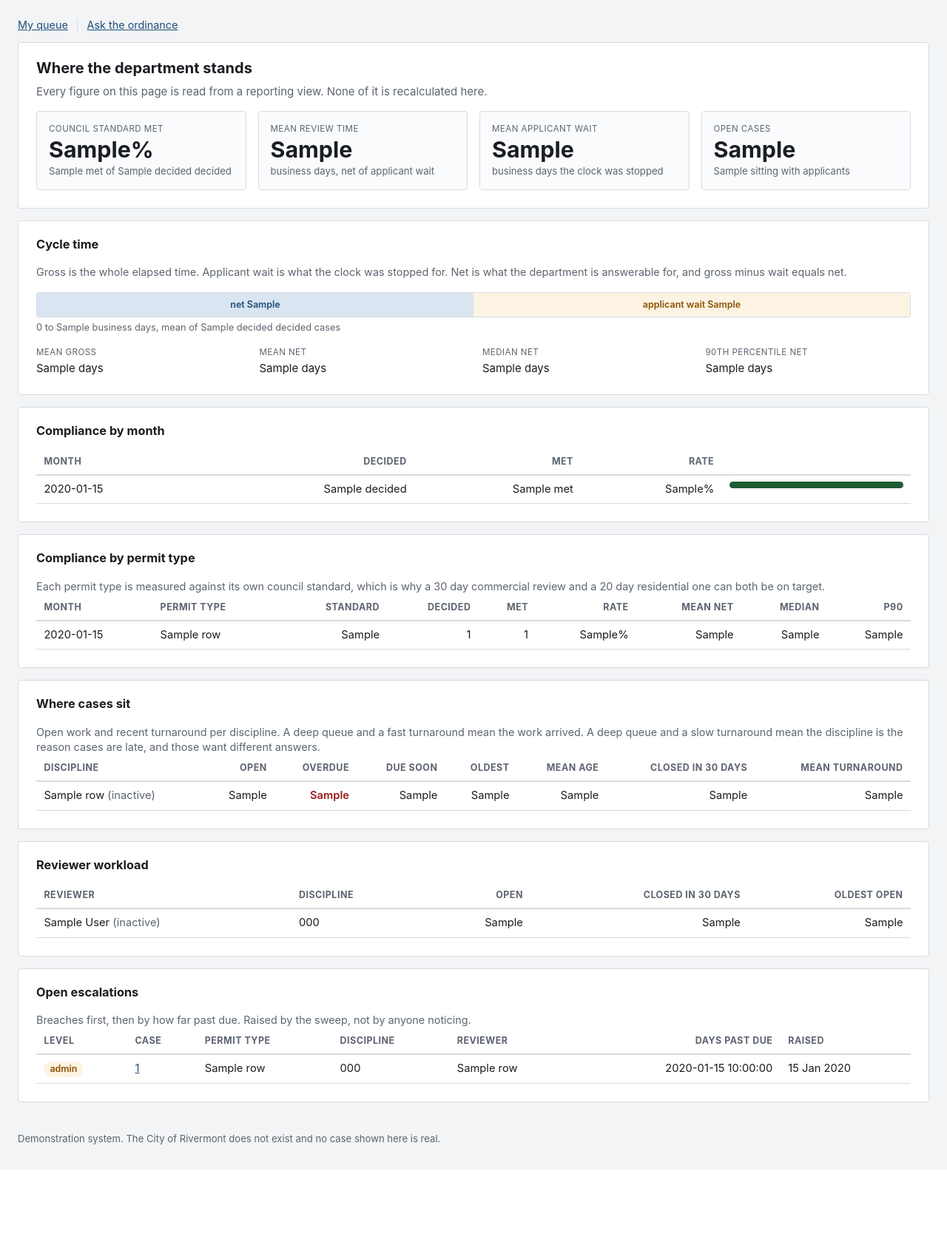
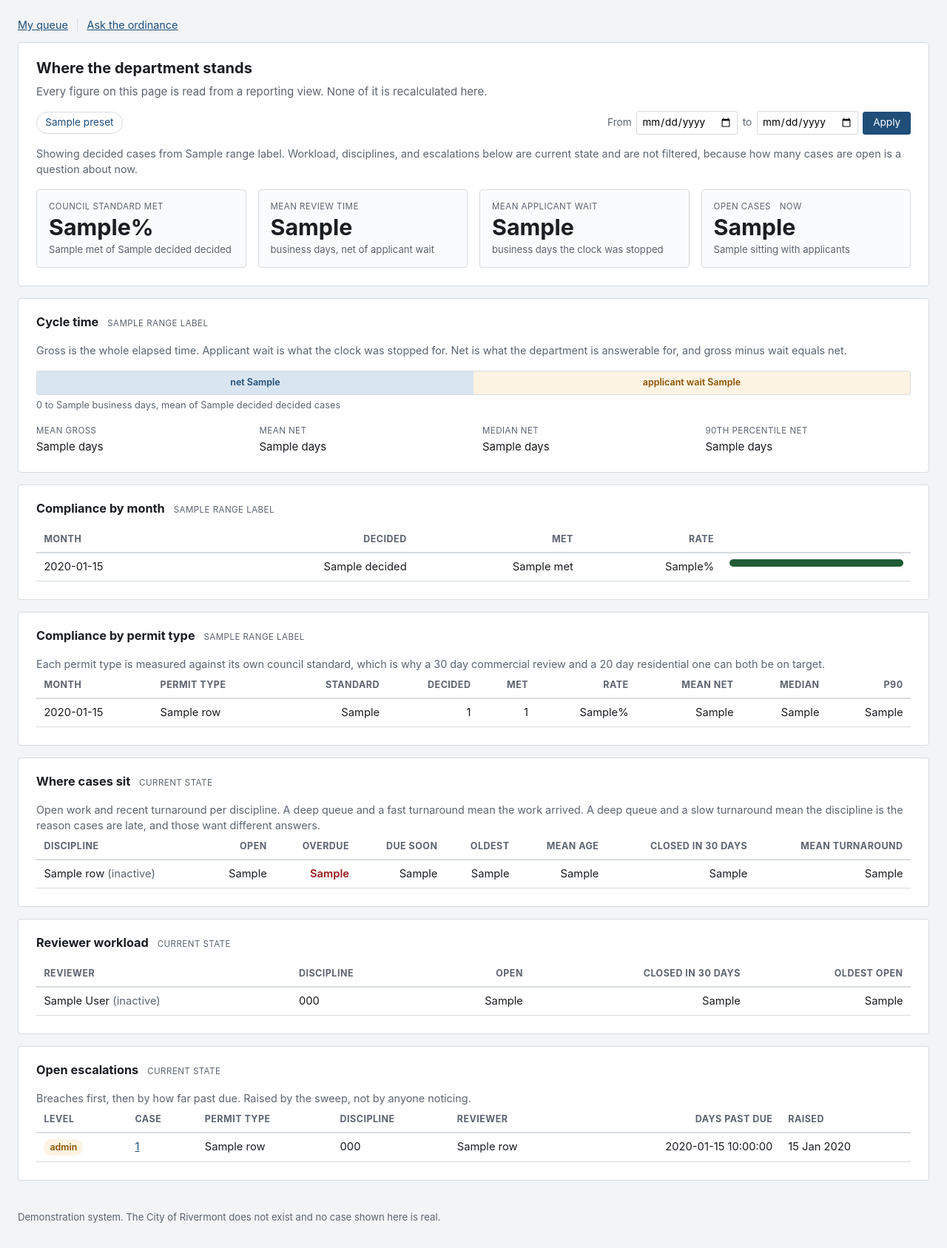
Before and after one commit to hworku24/permit-review-workflow, a FastAPI app: template permitflow/ui/templates/dashboard.html in a window 1280 px wide. Shown: the part 44-1731 px from the top of the page at 74% size. Before the commit the page ends 1625 px from the top, so only its background shows below. Run offline with FastAPI, Linux system fonts and the light colour scheme; the template is opened without the code that fills it: most values are stand-ins (such as "Sample title", 1, 10 or a date in 2020).

Commit message:
Dashboard date filter, and a seeder that stops at today
Presets for 3, 6, and 12 months plus an explicit from and to. Explicit dates win
over a preset so a pasted link keeps meaning what it meant, and an unparseable
date falls back to the default range, because a dashboard that 500s on a typo in
the address bar is worse than one that shows the usual year.

The range applies to decided cases only. Workload, disciplines, and escalations
are current state and say so on the page, next to a note explaining why. A period
filter silently applied to 'what is open right now' produces a number that reads
as an answer and is not one.

Two bugs found while checking the filter against SQL.

'Last 3 months' was computing four. It stepped back 31 day chunks from the first
of the month, so from August it reached May. Counted in calendar months now, and
a test pins the boundary.

The seeder was issuing permits up to six weeks into the future. History is worked
backwards from the run date, but a case takes about six weeks to review, so the
newest submissions ran their full review past today: 11 cases decided ahead of
time, the latest 2026-09-21. seed_one now takes a not_after and stops a case
wherever it has got to when its clock passes it. Zero future decisions, and the
recent edge of the history is genuinely in flight: 4 awaiting decision, 3 under
review, 3 with the applicant, 2 at screening, 1 returned incomplete.

7 tests, including the checklist item done literally: page numbers asserted
against the same query run against the view with the same bounds.

```diff
--- a/permitflow/ui/routes.py
+++ b/permitflow/ui/routes.py
@@ -7,6 +7,7 @@ piece of SQL and cannot drift.
 
 from __future__ import annotations
 
+from datetime import date
 from pathlib import Path
 from uuid import UUID
 
@@ -538,13 +539,64 @@ def ordinance(request: Request, q: str = "", case: str = ""):
 # Supervisor dashboard
 # ---------------------------------------------------------------------------
 
-def _headline(conn) -> dict:
-    """The four numbers a department director is actually accountable for.
+#: Quick ranges offered above the dashboard. Months back from today, or None for all time.
+DASHBOARD_PRESETS = [
+    ("3m", "Last 3 months", 3),
+    ("6m", "Last 6 months", 6),
+    ("12m", "Last 12 months", 12),
+    ("all", "All time", None),
+]
 
-    Read from the same views the per-month tables read, so the summary at the top of the
-    page and the rows below it cannot disagree. Computing the headline separately in
-    Python is how a dashboard ends up contradicting itself.
+DEFAULT_PRESET = "12m"
+
+
+def _resolve_range(preset: str, start: str, end: str) -> tuple[date | None, date | None, str]:
+    """Turn the query string into two bounds and a label a person can read.
+
+    Explicit dates win over a preset, so a link someone pasted keeps meaning what it meant.
+    An unparseable date falls back to the default range: a dashboard that 500s on a typo in
+    the address bar is worse than one that quietly shows the usual year.
     """
+    parsed_start = _as_date(start)
+    parsed_end = _as_date(end)
+    if parsed_start or parsed_end:
+        label = f"{parsed_start or 'the beginning'} to {parsed_end or 'today'}"
+        return parsed_start, parsed_end, label
+
+    chosen = preset if preset in {key for key, _, _ in DASHBOARD_PRESETS} else DEFAULT_PRESET
+    for key, text, months in DASHBOARD_PRESETS:
+        if key == chosen:
+            if months is None:
+                return None, None, text.lower()
+            # Counted in calendar months, not in 31 day chunks, which is what a department
+            # means by "the last three months" and also what stops the window being four.
+            # Anchored to the first of the month so a partial month at the edge does not
+            # drag the rate down with cases that have not been decided yet.
+            today = date.today()
+            index = today.year * 12 + (today.month - 1) - (months - 1)
+            first = date(index // 12, index % 12 + 1, 1)
+            return first, None, text.lower()
+    return None, None, "all time"
+
+
+def _as_date(raw: str) -> date | None:
+    try:
+        return date.fromisoformat(raw) if raw else None
+    except ValueError:
+        return None
+
+
+def _headline(conn, start: date | None, end: date | None) -> dict:
+    """The four numbers a department director is accountable for.
+
+    Read from the same views the per-month tables read, with the same bounds, so the
+    summary at the top of the page and the rows below it cannot disagree. Computing the
+    headline separately in Python is how a dashboard ends up contradicting itself.
+
+    Open cases deliberately ignore the range. "How many are open" is a question about now,
+    and filtering it by a decided-date window produces a number nobody can interpret.
+    """
+    bounds = {"start": start, "end": end}
     with conn.cursor() as cur:
         cur.execute(
             """
@@ -553,7 +605,10 @@ def _headline(conn) -> dict:
                    round(100.0 * sum(met_count) / nullif(sum(decided_count), 0), 1)
                                                                         AS compliance_pct
             FROM v_sla_compliance
-            """
+            WHERE (%(start)s::date IS NULL OR decided_month >= date_trunc('month', %(start)s::date))
+              AND (%(end)s::date   IS NULL OR decided_month <= date_trunc('month', %(end)s::date))
+            """,
+            bounds,
         )
         compliance = cur.fetchone()
 
@@ -568,7 +623,10 @@ def _headline(conn) -> dict:
                    count(*)                                    AS decided
             FROM v_cycle_time
             WHERE decided_at IS NOT NULL
-            """
+              AND (%(start)s::date IS NULL OR decided_at >= %(start)s::date)
+              AND (%(end)s::date   IS NULL OR decided_at < %(end)s::date + 1)
+            """,
+            bounds,
         )
         cycle = cur.fetchone()
 
@@ -586,20 +644,32 @@ def _headline(conn) -> dict:
 
 
 @router.get("/dashboard", response_class=HTMLResponse)
-def dashboard(request: Request):
+def dashboard(
+    request: Request,
+    preset: str = DEFAULT_PRESET,
+    start: str = "",
+    end: str = "",
+):
     """Where the department stands: compliance, cycle time, workload, and what is stuck.
 
     Every panel is a thin read over a view. The arithmetic stays in SQL because the
     compliance figure goes to the city council, and a number recomputed in application
     code is a number that will eventually disagree with the report it came from.
+
+    The range applies to decided cases only. Workload, disciplines, and escalations are
+    current state, and are labelled as such on the page. A period filter silently applied
+    to "what is open right now" produces a number that reads as an answer and is not one.
     """
     try:
         actor = current_actor(request)
     except NotSignedIn:
         return to_picker(request)
 
+    from_date, to_date, range_label = _resolve_range(preset, start, end)
+    bounds = {"start": from_date, "end": to_date}
+
     with read_connection() as conn:
-        headline = _headline(conn)
+        headline = _headline(conn, from_date, to_date)
 
         with conn.cursor() as cur:
             cur.execute(
@@ -608,8 +678,11 @@ def dashboard(request: Request):
                        council_standard_days, decided_count, met_count, compliance_pct,
                        mean_net_days, median_net_days, p90_net_days
                 FROM v_sla_compliance
+                WHERE (%(start)s::date IS NULL OR decided_month >= date_trunc('month', %(start)s::date))
+                  AND (%(end)s::date   IS NULL OR decided_month <= date_trunc('month', %(end)s::date))
                 ORDER BY decided_month DESC, permit_type_code
-                """
+                """,
+                bounds,
             )
             compliance_rows = cur.fetchall()
 
@@ -621,9 +694,12 @@ def dashboard(request: Request):
                        round(100.0 * sum(met_count) / nullif(sum(decided_count), 0), 1)
                                                                                  AS compliance_pct
                 FROM v_sla_compliance
+                WHERE (%(start)s::date IS NULL OR decided_month >= date_trunc('month', %(start)s::date))
+                  AND (%(end)s::date   IS NULL OR decided_month <= date_trunc('month', %(end)s::date))
                 GROUP BY decided_month
                 ORDER BY decided_month
-                """
+                """,
+                bounds,
             )
             monthly = cur.fetchall()
 
@@ -652,9 +728,13 @@ def dashboard(request: Request):
             "headline": headline,
             "compliance_rows": compliance_rows,
             "monthly": monthly,
-            "max_month_count": max((m["decided"] for m in monthly), default=0),
             "disciplines": disciplines,
             "workload": workload,
             "escalations": escalations,
+            "presets": DASHBOARD_PRESETS,
+            "active_preset": preset if not (from_date and start) else "",
+            "range_label": range_label,
+            "range_start": start,
+            "range_end": end,
         },
     )
--- a/permitflow/ui/static/app.css
+++ b/permitflow/ui/static/app.css
@@ -305,3 +305,44 @@ details summary { cursor: pointer; font-size: 0.88rem; color: var(--accent); mar
 .meter-fill.ok { background: var(--ok); }
 .meter-fill.low { background: var(--breach); }
 td.num.sla-breached { color: var(--breach); font-weight: 600; background: none; }
+
+/* Dashboard filters */
+
+.filters {
+  display: flex;
+  justify-content: space-between;
+  align-items: center;
+  gap: 1rem;
+  flex-wrap: wrap;
+  margin-top: 1rem;
+}
+.presets { display: flex; gap: 0.4rem; flex-wrap: wrap; }
+.chip {
+  display: inline-block;
+  padding: 0.25rem 0.7rem;
+  border: 1px solid var(--line);
+  border-radius: 999px;
+  font-size: 0.85rem;
+  text-decoration: none;
+  color: var(--accent);
+  background: #fff;
+}
+.chip:hover { background: #eef2f6; }
+.chip.on { background: var(--accent); color: #fff; border-color: var(--accent); }
+
+.range { display: flex; align-items: center; gap: 0.4rem; font-size: 0.85rem; }
+.range label { color: var(--muted); }
+.range input[type="date"] {
+  font: inherit;
+  padding: 0.25rem 0.4rem;
+  border: 1px solid var(--line);
+  border-radius: 3px;
+}
+.scope {
+  font-size: 0.72rem;
+  font-weight: 400;
+  text-transform: uppercase;
+  letter-spacing: 0.04em;
+  color: var(--muted);
+  margin-left: 0.5rem;
+}
--- a/permitflow/ui/templates/dashboard.html
+++ b/permitflow/ui/templates/dashboard.html
@@ -13,6 +13,26 @@
   <p class="summary">
     Every figure on this page is read from a reporting view. None of it is recalculated
     here.
+  </p>
+
+  <div class="filters">
+    <div class="presets">
+      {% for key, label, _months in presets %}
+      <a class="chip {{ 'on' if key == active_preset }}" href="/ui/dashboard?preset={{ key }}">{{ label }}</a>
+      {% endfor %}
+    </div>
+    <form method="get" action="/ui/dashboard" class="range">
+      <label for="start">From</label>
+      <input type="date" id="start" name="start" value="{{ range_start }}">
+      <label for="end">to</label>
+      <input type="date" id="end" name="end" value="{{ range_end }}">
+      <button type="submit">Apply</button>
+    </form>
+  </div>
+  <p class="note">
+    Showing decided cases from {{ range_label }}. Workload, disciplines, and escalations
+    below are current state and are not filtered, because how many cases are open is a
+    question about now.
   </p>
 
   <div class="tiles">
@@ -34,7 +54,7 @@
       <div class="tile-note">business days the clock was stopped</div>
     </div>
     <div class="tile">
-      <div class="tile-label">Open cases</div>
+      <div class="tile-label">Open cases <span class="scope">now</span></div>
       <div class="tile-value">{{ headline.volume.open_cases or 0 }}</div>
       <div class="tile-note">{{ headline.volume.paused_cases or 0 }} sitting with applicants</div>
     </div>
@@ -42,7 +62,7 @@
 </div>
 
 <div class="panel">
-  <h2>Cycle time</h2>
+  <h2>Cycle time <span class="scope">{{ range_label }}</span></h2>
   <p class="note">
     Gross is the whole elapsed time. Applicant wait is what the clock was stopped for. Net
     is what the department is answerable for, and gross minus wait equals net.
@@ -74,9 +94,9 @@
 </div>
 
 <div class="panel">
-  <h2>Compliance by month</h2>
+  <h2>Compliance by month <span class="scope">{{ range_label }}</span></h2>
   {% if not monthly %}
-    <p class="note">Nothing decided yet.</p>
+    <p class="note">No cases were decided in this range.</p>
   {% else %}
   <table class="grid">
     <thead>
@@ -103,7 +123,7 @@
 </div>
 
 <div class="panel">
-  <h2>Compliance by permit type</h2>
+  <h2>Compliance by permit type <span class="scope">{{ range_label }}</span></h2>
   <p class="note">
     Each permit type is measured against its own council standard, which is why a 30 day
     commercial review and a 20 day residential one can both be on target.
@@ -135,7 +155,7 @@
 </div>
 
 <div class="panel">
-  <h2>Where cases sit</h2>
+  <h2>Where cases sit <span class="scope">current state</span></h2>
   <p class="note">
     Open work and recent turnaround per discipline. A deep queue and a fast turnaround mean
     the work arrived. A deep queue and a slow turnaround mean the discipline is the reason
@@ -167,7 +187,7 @@
 </div>
 
 <div class="panel">
-  <h2>Reviewer workload</h2>
+  <h2>Reviewer workload <span class="scope">current state</span></h2>
   {% if not workload %}
     <p class="note">Nobody has open work or recent completions.</p>
   {% else %}
@@ -194,7 +214,7 @@
 </div>
 
 <div class="panel">
-  <h2>Open escalations</h2>
+  <h2>Open escalations <span class="scope">current state</span></h2>
   {% if not escalations %}
     <p class="note">Nothing escalated and unacknowledged.</p>
   {% else %}
```
Also changed, not shown: scripts/seed_cases.py (+30 -3 lines), scripts/seed_demo.py (+6 -3 lines), tests/test_ui_dashboard.py (+85 -1 lines).
